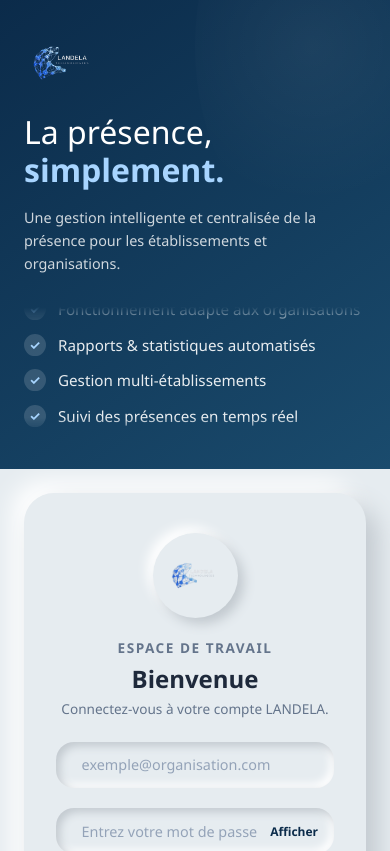
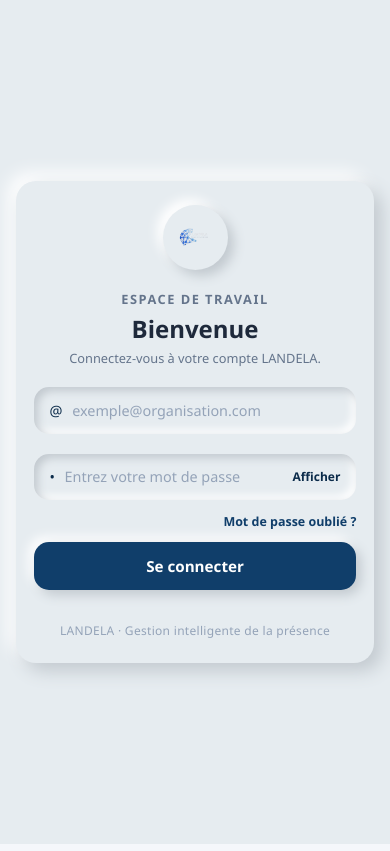
Before and after one commit to Landela26/landela-school-management, a React app in the folder frontend/: page /login in a window 390 px wide. Shown: the top 851 px of the page. Built offline with nearby package versions, Linux system fonts and the light colour scheme; the HTML template or start-up script is replaced by a standard one.

Commit message:
F01 - Authentification fonctionnelle avec API réelle

```diff
--- a/frontend/src/context/AuthProvider.jsx
+++ b/frontend/src/context/AuthProvider.jsx
@@ -1,69 +1,77 @@
-import { createContext, useContext, useEffect, useState } from 'react';
-import { getMe, login as loginService, logout as logoutService } from '../services/authService';
-
-// Création du contexte
-const AuthContext = createContext(null);
+import { useEffect, useState } from 'react'
+import { AuthContext } from './AuthContext'
+import {
+  getMe,
+  login as loginService,
+  logout as logoutService,
+} from '../services/authService'
 
 export function AuthProvider({ children }) {
-  const [user, setUser] = useState(null);
-  const [loading, setLoading] = useState(true);
+  const [user, setUser] = useState(null)
+  const [loading, setLoading] = useState(true)
 
-  // Restaurer la session au démarrage
   useEffect(() => {
     async function restoreSession() {
+      const token = localStorage.getItem('token')
+
+      if (!token) {
+        setLoading(false)
+        return
+      }
+
       try {
-        const token = localStorage.getItem('token');
-        if (!token) {
-          setLoading(false);
-          return;
-        }
+        const response = await getMe()
 
-        const response = await getMe();
-        setUser(response.data);
+        setUser(response.data.data)
       } catch (error) {
-        console.error('Erreur de restauration :', error);
-        localStorage.removeItem('token');
-        localStorage.removeItem('user');
-        setUser(null);
+        console.error('Erreur de restauration :', error)
+
+        localStorage.removeItem('token')
+        localStorage.removeItem('user')
+
+        setUser(null)
       } finally {
-        setLoading(false);
+        setLoading(false)
       }
     }
 
-    restoreSession();
-  }, []);
+    restoreSession()
+  }, [])
 
-  // Connexion
   const login = async (email, password) => {
-    const response = await loginService(email, password);
-    localStorage.setItem('token', response.data.token);
-    localStorage.setItem('user', JSON.stringify(response.data.user));
-    setUser(response.data.user);
-    return response;
-  };
+    const response = await loginService(email, password)
 
-  // Déconnexion
+    const userData = response.data.data.user
+    const token = response.data.data.token
+
+    localStorage.setItem('token', token)
+    localStorage.setItem('user', JSON.stringify(userData))
+
+    setUser(userData)
+
+    return response
+  }
+
   const logout = () => {
-    logoutService();
-    setUser(null);
-  };
+    logoutService()
+
+    localStorage.removeItem('token')
+    localStorage.removeItem('user')
+
+    setUser(null)
+  }
 
   const value = {
     user,
     loading,
-    isAuthenticated: !!user,  // ← c'est ce que Login attend
+    isAuthenticated: Boolean(user),
     login,
     logout,
-  };
+  }
 
-  return <AuthContext.Provider value={value}>{children}</AuthContext.Provider>;
+  return (
+    <AuthContext.Provider value={value}>
+      {children}
+    </AuthContext.Provider>
+  )
 }
-
-// Hook personnalisé
-export function useAuth() {
-  const context = useContext(AuthContext);
-  if (!context) {
-    throw new Error('useAuth doit être utilisé dans un AuthProvider');
-  }
-  return context;
-}
--- a/frontend/src/context/useAuth.js
+++ b/frontend/src/context/useAuth.js
@@ -1 +1,12 @@
-export { useAuth } from './AuthProvider';
+import { useContext } from 'react'
+import { AuthContext } from './AuthContext'
+
+export function useAuth() {
+  const context = useContext(AuthContext)
+
+  if (!context) {
+    throw new Error('useAuth doit être utilisé dans un AuthProvider')
+  }
+
+  return context
+}
--- a/frontend/src/pages/Login.css
+++ b/frontend/src/pages/Login.css
@@ -336,61 +336,181 @@
 }
 
 /* Responsive */
+/* ================================
+   RESPONSIVE MOBILE
+================================ */
+
 @media (max-width: 820px) {
+
   .login-page {
-    flex-direction: column;
+    min-height: 100vh;
+    display: flex;
+    flex-direction: row;
   }
 
+  /* Le panneau bleu disparaît complètement */
   .login-brand {
-    padding: 2rem 1.5rem;
-    min-height: 240px;
+    display: none;
   }
 
-  .brand-logo {
-    max-width: 100px;
-    margin-bottom: 1.2rem;
+  /* Le formulaire prend tout l'écran */
+  .login-panel {
+    width: 100%;
+    min-height: 100vh;
+
+    padding: 1.25rem;
   }
 
-  .brand-content h1 {
-    font-size: 2rem;
+  .neumorphic-card {
+    width: 100%;
+    max-width: 420px;
+
+    padding: 2rem 1.5rem;
+
+    border-radius: 24px;
+
+    box-shadow:
+      8px 8px 18px #c2c9cf,
+      -8px -8px 18px #ffffff;
   }
 
-  .brand-description {
-    font-size: 0.9rem;
+  .neumorphic-logo-container {
+    width: 72px;
+    height: 72px;
   }
 
-  .brand-features {
-    font-size: 0.85rem;
-  }
-
-  .login-panel {
-    padding: 1.5rem;
-  }
-
-  .login-card {
-    box-shadow: none;
-    padding: 0;
-  }
-
-  .mobile-logo {
-    display: block;
+  .login-header h2 {
+    font-size: 1.6rem;
   }
 }
 
 @media (max-width: 480px) {
-  .login-card {
-    padding: 0;
+
+  .login-panel {
+    padding: 1rem;
+  }
+
+  .neumorphic-card {
+    padding: 1.5rem 1.1rem;
+    border-radius: 20px;
+  }
+
+  .neumorphic-logo-container {
+    width: 65px;
+    height: 65px;
+  }
+
+  .login-header {
+    margin-bottom: 1.25rem;
   }
 
   .login-header h2 {
     font-size: 1.5rem;
   }
 
-  .login-button {
-    font-size: 0.95rem;
+  .login-header p {
+    font-size: 0.8rem;
   }
 
-  .brand-logo {
-    max-width: 80px;
+  .input-wrapper {
+    border-radius: 15px;
+  }
+
+  .login-button {
+    border-radius: 15px;
+  }
+
+  .forgot-password {
+    font-size: 0.75rem;
   }
 }
+/* ================================
+   MESSAGE D'ERREUR GLOBAL
+================================ */
+
+.general-error {
+  width: 100%;
+  display: flex;
+  align-items: center;
+  gap: 0.65rem;
+
+  margin-top: 0.9rem;
+  margin-bottom: 1rem;
+
+  padding: 0.8rem 1rem;
+
+  border-radius: 14px;
+
+  background: #e6ecf0;
+
+  color: #b91c1c;
+
+  font-size: 0.82rem;
+  font-weight: 500;
+
+  text-align: left;
+
+  box-shadow:
+    inset 3px 3px 6px #c2c9cf,
+    inset -3px -3px 6px #ffffff;
+}
+
+.error-icon {
+  width: 20px;
+  height: 20px;
+
+  flex-shrink: 0;
+
+  display: flex;
+  align-items: center;
+  justify-content: center;
+
+  border-radius: 50%;
+
+  background: #dc2626;
+  color: white;
+
+  font-size: 0.75rem;
+  font-weight: 700;
+}
+
+.forgot-password-container {
+  width: 100%;
+
+  display: flex;
+  justify-content: flex-end;
+
+  margin-top: -0.45rem;
+  margin-bottom: 0.5rem;
+}
+
+.forgot-password {
+  color: #103e6a;
+
+  font-size: 0.78rem;
+  font-weight: 600;
+
+  text-decoration: none;
+
+  transition: color 0.2s ease;
+}
+
+.forgot-password:hover {
+  color: #1a5b91;
+  text-decoration: underline;
+}
+
+.neumorphic-input:-webkit-autofill,
+.neumorphic-input:-webkit-autofill:hover,
+.neumorphic-input:-webkit-autofill:focus {
+  -webkit-text-fill-color: #1e293b;
+
+  -webkit-box-shadow:
+    0 0 0 1000px #e6ecf0 inset;
+
+  box-shadow:
+    0 0 0 1000px #e6ecf0 inset;
+
+  transition:
+    background-color 5000s ease-in-out 0s;
+}
--- a/frontend/src/pages/Login.jsx
+++ b/frontend/src/pages/Login.jsx
@@ -1,6 +1,6 @@
 import { useState } from 'react'
-import { Navigate, useNavigate } from 'react-router-dom'
-import { useAuth } from "../context/AuthProvider";
+import { Link, Navigate, useNavigate } from 'react-router-dom'
+import { useAuth } from '../context/useAuth'
 import logo from '../assets/logo-landela.png'
 import './Login.css'
 
@@ -13,8 +13,11 @@
     password: '',
   })
 
-  const [errors, setErrors] = useState({})
-  const [generalError, setGeneralError] = useState('')
+  // Une seule source pour les erreurs du formulaire
+  const [errors, setErrors] = useState({
+    general: '',
+  })
+
   const [isSubmitting, setIsSubmitting] = useState(false)
   const [showPassword, setShowPassword] = useState(false)
 
@@ -30,36 +33,61 @@
       [name]: value,
     }))
 
-    setErrors((previous) => ({
-      ...previous,
-      [name]: '',
-    }))
-
-    setGeneralError('')
+    // On efface le message dès que l'utilisateur recommence à saisir
+    if (errors.general) {
+      setErrors({ general: '' })
+    }
   }
 
   const validateForm = () => {
-    const newErrors = {}
+    const email = formData.email.trim()
+    const password = formData.password
 
-    if (!formData.email.trim()) {
-      newErrors.email = 'L’adresse email est obligatoire.'
-    } else if (!/^[^\s@]+@[^\s@]+\.[^\s@]+$/.test(formData.email)) {
-      newErrors.email = 'L’adresse email n’est pas valide.'
+    // Un seul message pour toutes les erreurs de saisie
+    if (!email || !password.trim()) {
+      setErrors({
+        general: 'Identifiant ou mot de passe incorrect.',
+      })
+
+      return false
     }
 
-    if (!formData.password) {
-      newErrors.password = 'Le mot de passe est obligatoire.'
+    // Limite standard raisonnable pour une adresse email
+    if (email.length > 254) {
+      setErrors({
+        general: 'Identifiant ou mot de passe incorrect.',
+      })
+
+      return false
     }
 
-    setErrors(newErrors)
+    // Empêche les espaces dans une adresse email
+    if (/\s/.test(email)) {
+      setErrors({
+        general: 'Identifiant ou mot de passe incorrect.',
+      })
 
-    return Object.keys(newErrors).length === 0
+      return false
+    }
+
+    // Validation basique du format email
+    const emailRegex = /^[^\s@]+@[^\s@]+\.[^\s@]{2,}$/
+
+    if (!emailRegex.test(email)) {
+      setErrors({
+        general: 'Identifiant ou mot de passe incorrect.',
+      })
+
+      return false
+    }
+
+    return true
   }
 
   const handleSubmit = async (event) => {
     event.preventDefault()
 
-    setGeneralError('')
+    setErrors({ general: '' })
 
     if (!validateForm()) {
       return
@@ -68,22 +96,28 @@
     setIsSubmitting(true)
 
     try {
-      await login(formData.email, formData.password)
+      // On utilise l'email nettoyé
+      const email = formData.email.trim()
+
+      await login(email, formData.password)
 
       navigate('/dashboard', { replace: true })
     } catch (error) {
-      const responseData = error?.response?.data
+      const status = error?.response?.status
 
-      if (error?.status === 422) {
-        setErrors(responseData?.errors || {})
-      } else if (error?.status === 401) {
-        setGeneralError(
-          responseData?.message || 'Email ou mot de passe incorrect.',
-        )
+      /*
+       * Sécurité :
+       * On ne révèle jamais si l'email existe ou non.
+       */
+      if (status === 401 || status === 422) {
+        setErrors({
+          general: 'Identifiant ou mot de passe incorrect.',
+        })
       } else {
-        setGeneralError(
-          'Une erreur est survenue. Veuillez réessayer.',
-        )
+        setErrors({
+          general:
+            'Une erreur est survenue. Veuillez réessayer.',
+        })
       }
     } finally {
       setIsSubmitting(false)
@@ -92,9 +126,18 @@
 
   return (
     <main className="login-page">
+
+      {/* =========================
+          PARTIE GAUCHE
+      ========================== */}
       <section className="login-brand">
         <div className="brand-content">
-          <img src={logo} alt="LANDELA" className="brand-logo" />
+
+          <img
+            src={logo}
+            alt="LANDELA Technologies"
+            className="brand-logo"
+          />
 
           <h1>
             La présence,
@@ -108,55 +151,87 @@
 
           <div className="brand-features-carousel">
             <div className="carousel-track">
+
               {[
-                "Suivi des présences en temps réel",
-                "Données centralisées & sécurisées",
-                "Fonctionnement adapté aux organisations",
-                "Rapports & statistiques automatisés",
-                "Gestion multi-établissements",
-                // Duplication pour la boucle infinie sans saut
-                "Suivi des présences en temps réel",
-                "Données centralisées & sécurisées",
-                "Fonctionnement adapté aux organisations",
-                "Rapports & statistiques automatisés",
-                "Gestion multi-établissements"
+                'Suivi des présences en temps réel',
+                'Données centralisées & sécurisées',
+                'Fonctionnement adapté aux organisations',
+                'Rapports & statistiques automatisés',
+                "Gestion d'établissement",
+
+                // Duplication pour la boucle
+                'Suivi des présences en temps réel',
+                'Données centralisées & sécurisées',
+                'Fonctionnement adapté aux organisations',
+                'Rapports & statistiques automatisés',
+                "Gestion d'établissement",
               ].map((feature, index) => (
-                <div key={index} className="feature-item">
-                  <span className="feature-check">✓</span>
+                <div
+                  key={`${feature}-${index}`}
+                  className="feature-item"
+                >
+                  <span className="feature-check">
+                    ✓
+                  </span>
+
                   <span>{feature}</span>
                 </div>
               ))}
+
             </div>
           </div>
         </div>
       </section>
-<section className="login-panel">
+
+      {/* =========================
+          PARTIE DROITE
+      ========================== */}
+      <section className="login-panel">
+
         <div className="neumorphic-card">
 
-
-          {/* CERCLE NEUMORPHIQUE AVEC LE LOGO */}
+          {/* Logo */}
           <div className="neumorphic-logo-container">
-            <img src={logo} alt="LANDELA" className="neumorphic-logo" />
+            <img
+              src={logo}
+              alt="LANDELA"
+              className="neumorphic-logo"
+            />
           </div>
 
+          {/* Header */}
           <div className="login-header">
-            <p className="eyebrow">ESPACE DE TRAVAIL</p>
-            <h2>Bienvenue</h2>
-            <p>Connectez-vous à votre compte LANDELA.</p>
+            <p className="eyebrow">
+              ESPACE DE TRAVAIL
+            </p>
+
+            <h2>
+              Bienvenue
+            </h2>
+
+            <p>
+              Connectez-vous à votre compte LANDELA.
+            </p>
           </div>
 
-          {generalError && (
-            <div className="general-error" role="alert">
-              <span>!</span>
-              <p>{generalError}</p>
-            </div>
-          )}
+          <form
+            onSubmit={handleSubmit}
+            className="neumorphic-form"
+            noValidate
+          >
 
-          <form onSubmit={handleSubmit} className="neumorphic-form" noValidate>
-            {/* CHAMP EMAIL ENFONCÉ */}
+            {/* EMAIL */}
             <div className="form-group">
+
               <div className="input-wrapper">
-                <span className="input-icon"></span>
+
+                <span
+                  className="input-icon"
+                  aria-hidden="true"
+                >
+                  @
+                </span>
+
                 <input
                   id="email"
                   name="email"
@@ -164,17 +239,29 @@
                   value={formData.email}
                   onChange={handleChange}
                   placeholder="exemple@organisation.com"
-                  autoComplete="email"
-                  className={`neumorphic-input ${errors.email ? 'input-error' : ''}`}
+                  autoComplete="username"
+                  maxLength={254}
+                  inputMode="email"
+                  aria-label="Adresse email"
+                  aria-invalid={Boolean(errors.general)}
                 />
+
               </div>
-              {errors.email && <small className="field-error">{errors.email}</small>}
+
             </div>
 
-            {/* CHAMP MOT DE PASSE ENFONCÉ */}
+            {/* MOT DE PASSE */}
             <div className="form-group">
+
               <div className="input-wrapper">
-                <span className="input-icon"></span>
+
+                <span
+                  className="input-icon"
+                  aria-hidden="true"
+                >
+                  •
+                </span>
+
                 <input
                   id="password"
                   name="password"
@@ -183,21 +270,59 @@
                   onChange={handleChange}
                   placeholder="Entrez votre mot de passe"
                   autoComplete="current-password"
-                  className={`neumorphic-input ${errors.password ? 'input-error' : ''}`}
+                  aria-label="Mot de passe"
+                  aria-invalid={Boolean(errors.general)}
                 />
+
                 <button
                   type="button"
                   className="password-toggle"
-                  onClick={() => setShowPassword((value) => !value)}
-                  aria-label={showPassword ? 'Masquer le mot de passe' : 'Afficher le mot de passe'}
+                  onClick={() =>
+                    setShowPassword((value) => !value)
+                  }
+                  aria-label={
+                    showPassword
+                      ? 'Masquer le mot de passe'
+                      : 'Afficher le mot de passe'
+                  }
                 >
                   {showPassword ? 'Masquer' : 'Afficher'}
                 </button>
+
               </div>
-              {errors.password && <small className="field-error">{errors.password}</small>}
+
             </div>
 
-            {/* BOUTON SE CONNECTER */}
+            {/* MOT DE PASSE OUBLIÉ */}
+            <div className="forgot-password-container">
+
+              <Link
+                to="/forgot-password"
+                className="forgot-password"
+              >
+                Mot de passe oublié ?
+              </Link>
+
+            </div>
+
+            {/* MESSAGE GLOBAL */}
+            {errors.general && (
+              <div
+                className="general-error"
+                role="alert"
+                aria-live="polite"
+              >
+                <span className="error-icon">
+                  !
+                </span>
+
+                <span>
+                  {errors.general}
+                </span>
+              </div>
+            )}
+
+            {/* BOUTON */}
             <button
               type="submit"
               className="login-button"
@@ -205,20 +330,24 @@
             >
               {isSubmitting ? (
                 <>
-                  <span className="spinner"></span>
+                  <span className="spinner" />
                   Connexion...
                 </>
               ) : (
                 'Se connecter'
               )}
             </button>
+
           </form>
 
           <p className="login-footer">
             LANDELA · Gestion intelligente de la présence
           </p>
+
         </div>
+
       </section>
+
     </main>
   )
 }
--- a/frontend/src/services/api.js
+++ b/frontend/src/services/api.js
@@ -1,21 +1,39 @@
 import axios from 'axios'
 
 const api = axios.create({
-  baseURL: import.meta.env.VITE_API_URL || '/api',
+  baseURL: import.meta.env.VITE_API_URL || 'http://127.0.0.1:8000/api',
   headers: {
+    Accept: 'application/json',
     'Content-Type': 'application/json',
-    Accept: 'application/json',
   },
 })
 
-api.interceptors.request.use((config) => {
-  const token = localStorage.getItem('token')
+// Ajouter automatiquement le token aux requêtes protégées
+api.interceptors.request.use(
+  (config) => {
+    const token = localStorage.getItem('token')
 
-  if (token) {
-    config.headers.Authorization = `Bearer ${token}`
-  }
+    if (token) {
+      config.headers.Authorization = `Bearer ${token}`
+    }
 
-  return config
-})
+    return config
+  },
+  (error) => Promise.reject(error),
+)
+
+// Gestion globale des réponses
+api.interceptors.response.use(
+  (response) => response,
+  (error) => {
+    // Token expiré ou invalide
+    if (error.response?.status === 401) {
+      localStorage.removeItem('token')
+      localStorage.removeItem('user')
+    }
+
+    return Promise.reject(error)
+  },
+)
 
 export default api
--- a/frontend/src/services/authService.js
+++ b/frontend/src/services/authService.js
@@ -1,79 +1,18 @@
-const MOCK_USER = {
-  user_id: 1,
-  name: 'Administrateur LANDELA',
-  email: 'admin@landela.test',
-  role: 'admin',
-}
-
-const MOCK_TOKEN = 'mock-landela-token'
+import api from './api'
 
 export async function login(email, password) {
-  await new Promise((resolve) => setTimeout(resolve, 500))
+  const response = await api.post('/auth/login', {
+    email,
+    password,
+  })
 
-  if (!email || !password) {
-    const error = new Error('Échec de la validation.')
-    error.status = 422
-    error.response = {
-      data: {
-        success: false,
-        message: 'Échec de la validation.',
-        errors: {
-          ...(!email && {
-            email: 'L’adresse email est obligatoire.',
-          }),
-          ...(!password && {
-            password: 'Le mot de passe est obligatoire.',
-          }),
-        },
-      },
-    }
-
-    throw error
-  }
-
-  if (email !== MOCK_USER.email || password !== '123456') {
-    const error = new Error('Email ou mot de passe incorrect.')
-    error.status = 401
-    error.response = {
-      data: {
-        success: false,
-        message: 'Email ou mot de passe incorrect.',
-      },
-    }
-
-    throw error
-  }
-
-  return {
-    success: true,
-    message: 'Connexion réussie.',
-    data: {
-      user: MOCK_USER,
-      token: MOCK_TOKEN,
-    },
-  }
+  return response.data
 }
 
 export async function getMe() {
-  const token = localStorage.getItem('token')
+  const response = await api.get('/auth/me')
 
-  if (!token) {
-    const error = new Error('Utilisateur non authentifié.')
-    error.status = 401
-    throw error
-  }
-
-  if (token !== MOCK_TOKEN) {
-    const error = new Error('Utilisateur non authentifié.')
-    error.status = 401
-    throw error
-  }
-
-  return {
-    success: true,
-    message: 'Informations de l’utilisateur récupérées avec succès.',
-    data: MOCK_USER,
-  }
+  return response.data
 }
 
 export function logout() {
```
Also changed, not shown: 1 other file (tests, documents, lock files or other folders).
